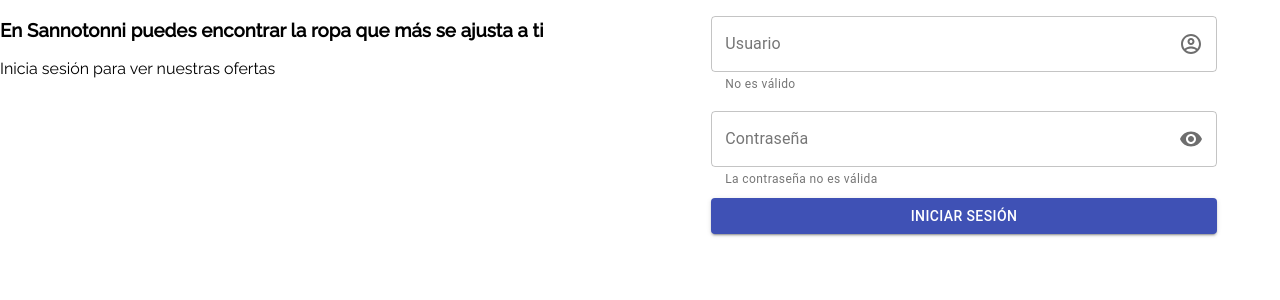
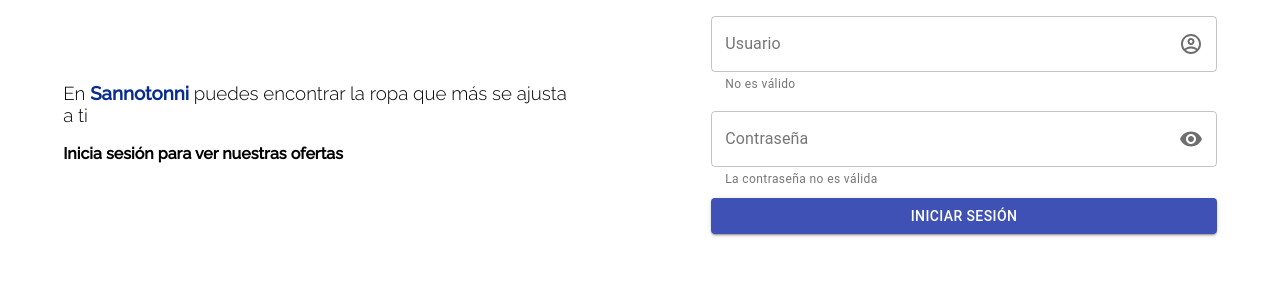
Before and after one commit to Nimoscmp/new-e-commerce, a React (Create React App) app: page / in a window 1280 px wide. Shown: the top 300 px of the page. Built offline with nearby package versions, Linux system fonts and the light colour scheme.

Commit message:
Add styles to banner

```diff
--- a/src/components/login/Banner.jsx
+++ b/src/components/login/Banner.jsx
@@ -1,13 +1,17 @@
 import { Grid } from '@material-ui/core'
+import useStyles from '../../styles/Styles'
 
 const Banner = () => {
+
+    const classes = useStyles();
+
     return (
         <>
-            <Grid item xs={12} md={6}>
-                {/* <section> */}
-                    <h3>En <strong>Sannotonni</strong> puedes encontrar la ropa que más se ajusta a ti</h3>
-                    <p>Inicia sesión para ver nuestras ofertas</p>
-                {/* </section>   */}
+            <Grid item xs={12} md={6} className={classes.dFlexCenter}>
+                <section className={classes.w80}>
+                    <h3 className={classes.fw300}>En <strong className={classes.blue}>Sannotonni</strong> puedes encontrar la ropa que más se ajusta a ti</h3>
+                    <p><strong>Inicia sesión para ver nuestras ofertas</strong></p>
+                </section>
             </Grid>
         </>
     )
--- a/src/styles/Styles.jsx
+++ b/src/styles/Styles.jsx
@@ -17,7 +17,24 @@
     ::::  Banner styles  ::::
     :::::::::::::::::::::::*/
 
-
+    //Grid banner
+    dFlexCenter : {
+        display: 'flex',
+        alignItems: 'center',
+        justifyContent: 'center'
+    },
+    //Section
+    w80 : {
+        width:' 80%'
+    },
+    //Title
+    fw300 : {
+        fontWeight: '300'
+    },
+    //Strong
+    blue : {
+        color: '#072b8f'
+    },
 
     /*:::::::::::::::::::::
     ::::  Form styles  ::::
```
